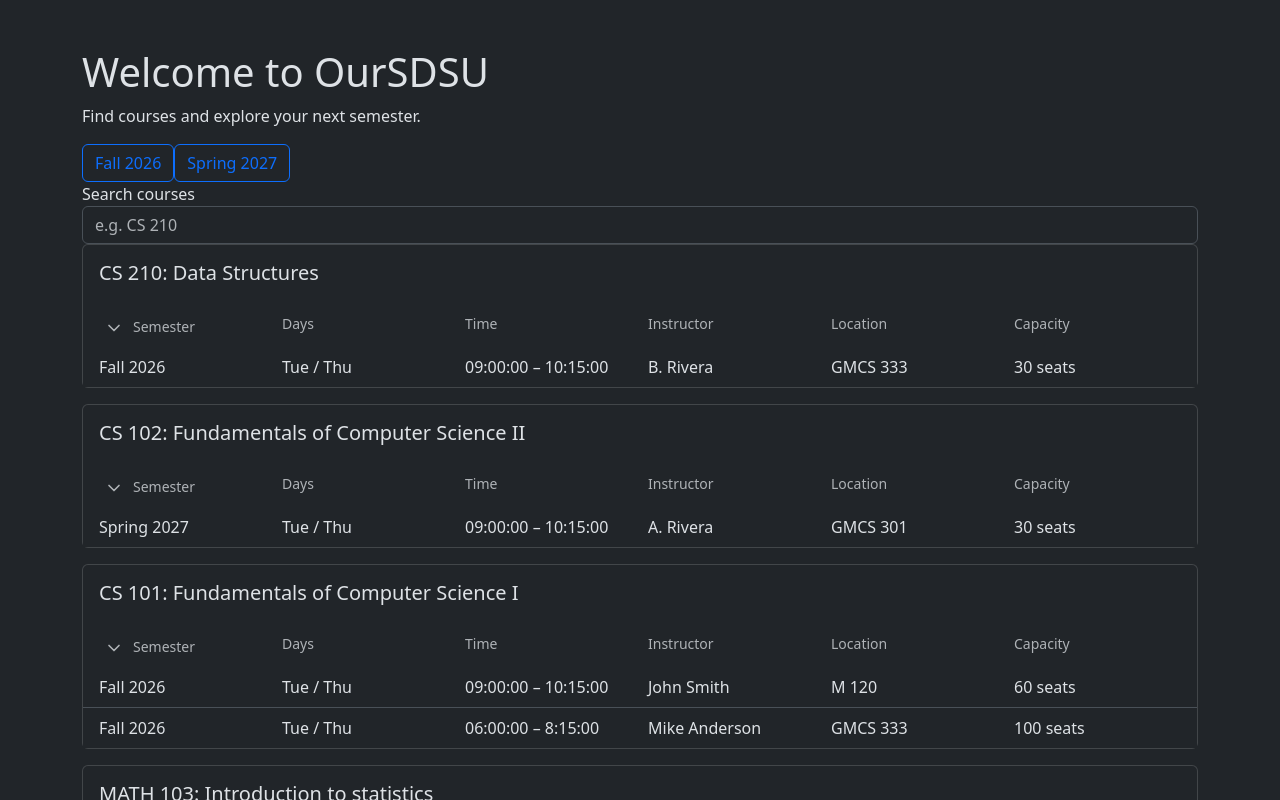
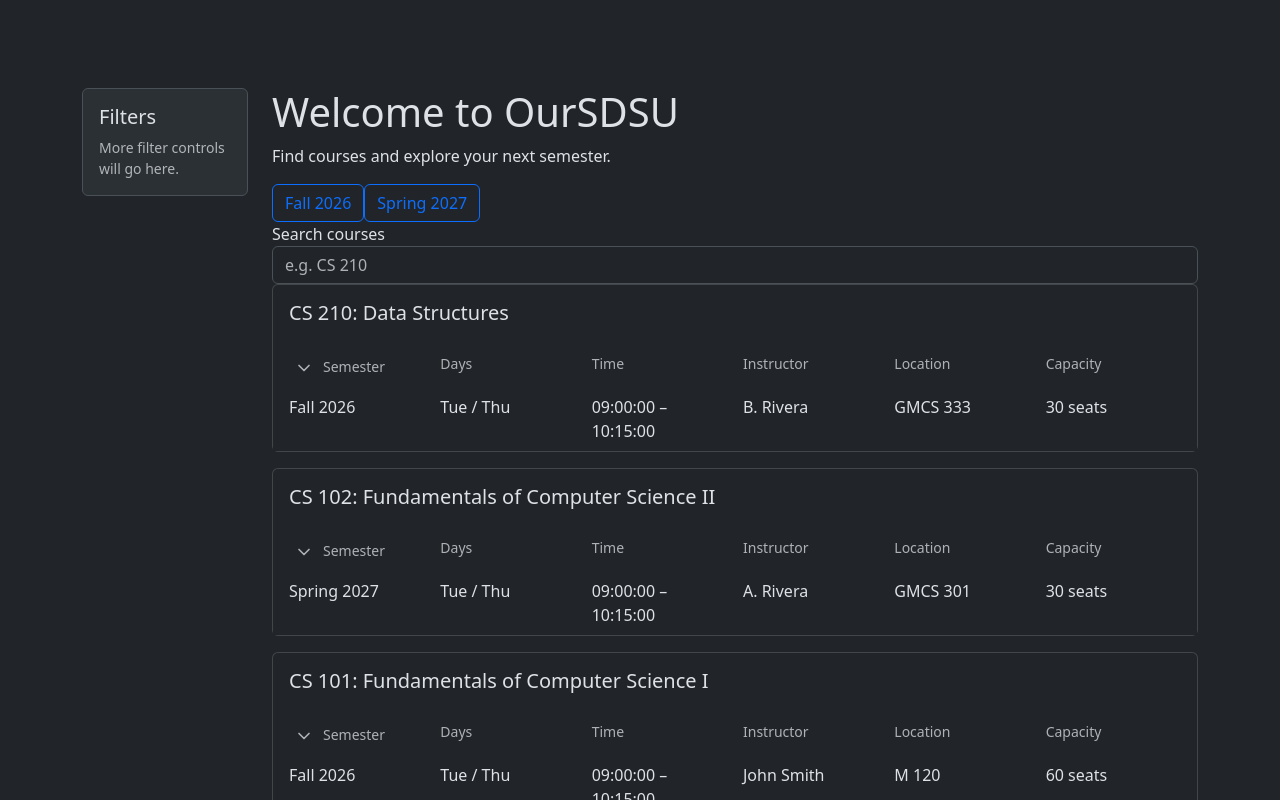
Before and after one commit to SonOfAthena1/OurSDSU, a React (Vite) app in the folder frontend/: page / in a window 1280 px wide. Shown: the top 800 px of the page. Built offline with nearby package versions, Linux system fonts and the light colour scheme.

Commit message:
Adding the filter sidebar

```diff
--- /dev/null
+++ b/frontend/src/components/FilterSidebar.tsx
@@ -0,0 +1,18 @@
+function FilterSidebar() {
+  return (
+    <aside
+      className="border rounded bg-body-tertiary p-3"
+      aria-labelledby="filters-heading"
+    >
+      <h2 id="filters-heading" className="h5">
+        Filters
+      </h2>
+
+      <p className="small text-body-secondary mb-0">
+        More filter controls will go here.
+      </p>
+    </aside>
+  );
+}
+
+export default FilterSidebar;
--- a/frontend/src/pages/Home.tsx
+++ b/frontend/src/pages/Home.tsx
@@ -2,6 +2,7 @@ import { useCourseContext } from "../hooks/useCourseContext";
 import CourseCard from "../components/CourseCard";
 import { useState, type SubmitEvent } from "react";
 import { Button } from "react-bootstrap";
+import FilterSidebar from "../components/FilterSideBar";
 
 function Home() {
   const {
@@ -80,6 +81,12 @@ function Home() {
 
   return (
     <section className="container py-5">
+      <div className="row g-4 mt-3">
+        <div className="col-12 col-lg-2">
+          <FilterSidebar />
+        </div>
+
+        <div className="col-12 col-lg-10">
           <h1>Welcome to OurSDSU</h1>
           <p>Find courses and explore your next semester.</p>
 
@@ -90,7 +97,9 @@ function Home() {
                 type="button"
                 variant="outline-primary"
                 active={selectedSemesterIds.includes(semester.semester_id)}
-            aria-pressed={selectedSemesterIds.includes(semester.semester_id)} // communciates state to screen readers
+                aria-pressed={selectedSemesterIds.includes(
+                  semester.semester_id,
+                )} // communciates state to screen readers
                 onClick={() => toggleSemester(semester.semester_id)}
               >
                 {semester.semester_name} {semester.year}
@@ -121,6 +130,8 @@ function Home() {
               <CourseCard key={course.course_id} course={course} />
             ))}
           </div>
+        </div>
+      </div>
     </section>
   );
 }
```
Lines whose indentation alone changed are shown as unchanged.
